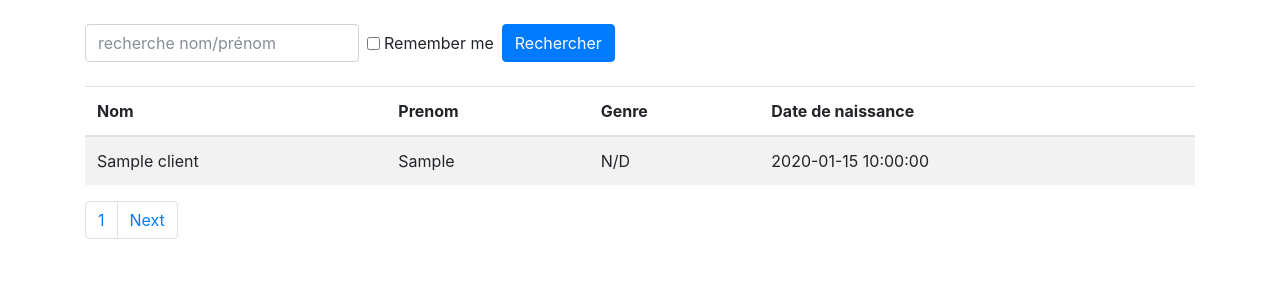
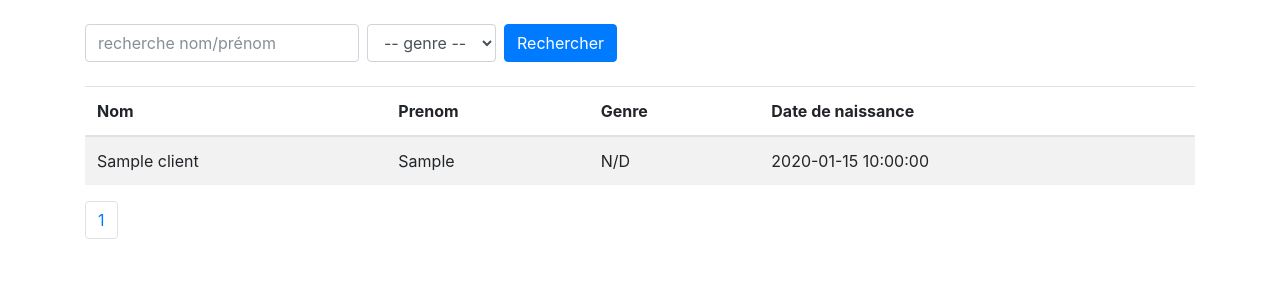
Before and after one commit to 4ine/agenda_en_ligne, a PHP site: page /client.php in a window 1280 px wide. Shown: the part 56-356 px from the top of the page. Run offline with PHP 8.4, Linux system fonts and the light colour scheme; tables that the repository leaves empty or names only in its code hold one stand-in row (values such as "Sample post").

Commit message:
add gender filter

```diff
--- a/client.php
+++ b/client.php
@@ -72,9 +72,16 @@
   <input type="text" class="form-control mb-2 mr-sm-2 mb-sm-0"
   name="search" id="search" placeholder="recherche nom/prénom">
   <div class="form-check mb-2 mr-sm-2 mb-sm-0">
-    <label class="form-check-label">
-      <input class="form-check-input" type="checkbox"> Remember me
-    </label>
+    <select class="form-control" id="genre" name="genre">
+     <option value=''>-- genre --</option>
+     <?php
+     foreach($genre as $cle => $valeur)
+     {
+       echo "<option value='$cle'>$valeur</option>";
+     }
+
+     ?>
+   </select>
   </div>
   <button type="submit" class="btn btn-primary">Rechercher</button>
 </form>
@@ -106,7 +113,7 @@
 
 echo "<nav aria-label='Page navigation example'>";
 echo "<ul class='pagination'>";
-if(1 != $page) {
+if(1 != $page && count($page)> 1) {
   echo "<li class='page-item'><a class='page-link' href='client.php?page=".($page-1)."'>Previous</a></li>";
 }
 
@@ -114,7 +121,7 @@
   {
     echo "<li class='page-item'><a class='page-link' href='client.php?page=$i'>$i</a></li>";
   }
-if(20 != $page)
+if(20 != $page && count($page)> 1)
 {
   echo "<li class='page-item'><a class='page-link' href='client.php?page=".($page+1)."'>Next</a></li>";
 }
```
